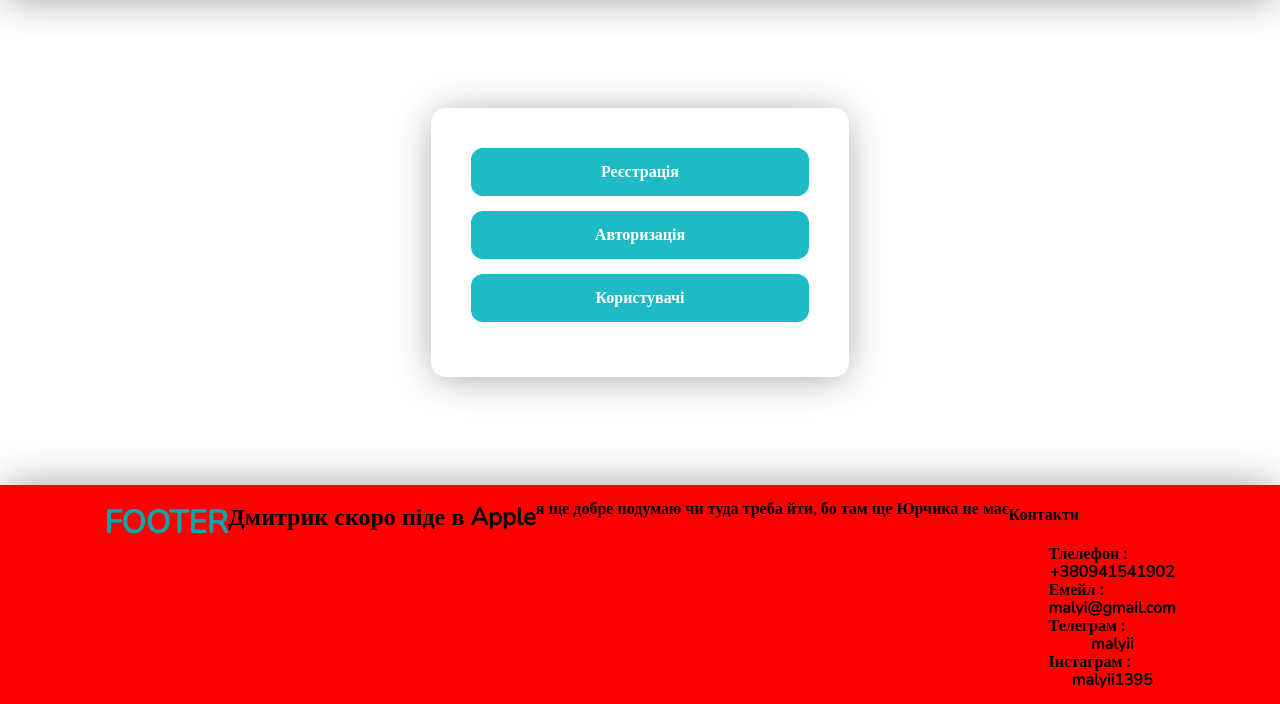
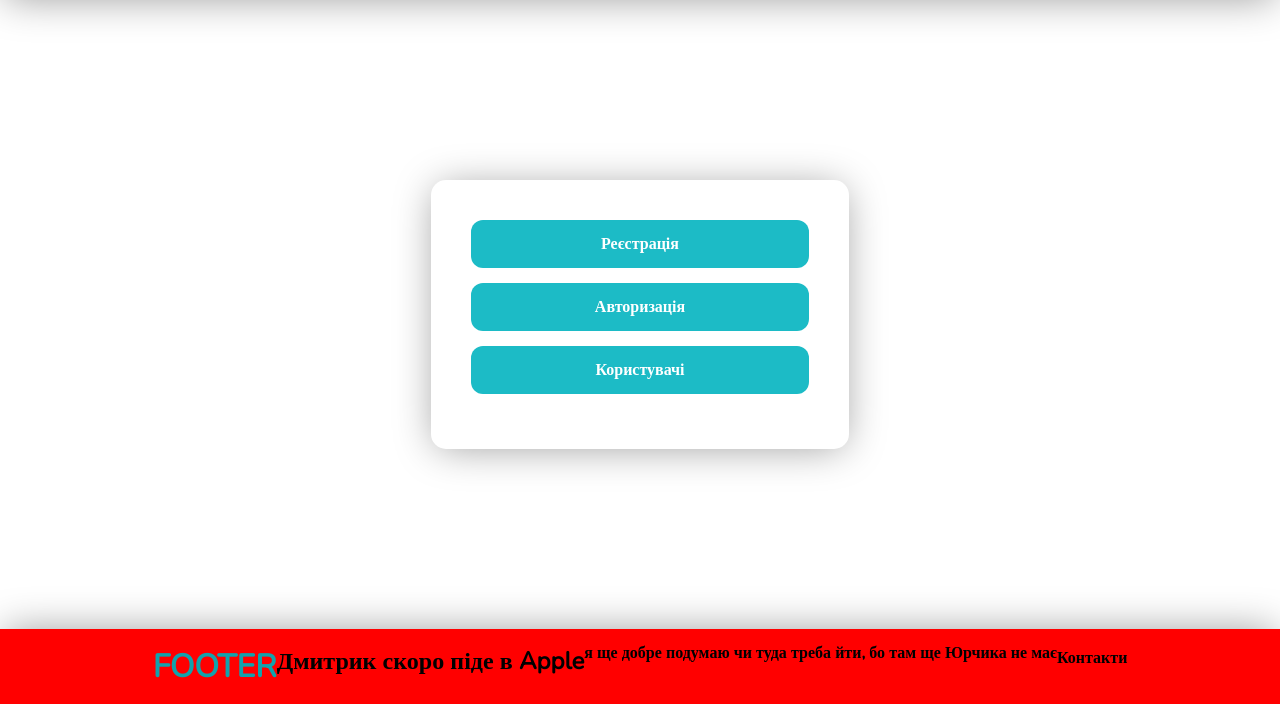
Before and after one commit to Morykvas/git, a PHP site: page /project-shop/index.php in a window 1280 px wide. Shown: the part 96-800 px from the top of the page. Run offline with PHP 8.4, Linux system fonts and the light colour scheme; some libraries are stand-ins or nearby versions.

Commit message:
йобана шляпа!

```diff
--- a/footer.php
+++ b/footer.php
@@ -8,12 +8,6 @@
                         <p>я ще добре подумаю чи туда треба йти, бо там ще Юрчика не має </p>
                         <div class="wrapper-contact">
                             <h4>Контакти</h4>
-                            <ul>
-                                <li><span>Тлелефон  : </span><a>+380941541902</a></li>
-                                <li><span>Емейл     : </span><a>malyi@gmail.com</a></li>
-                                <li><span>Телеграм  : </span><a>malyii</a></li>
-                                <li><span>Інстаграм : </span><a>malyii1395</a></li>
-                            </ul>
                         </div>
                     </div>
                 </div>
```
